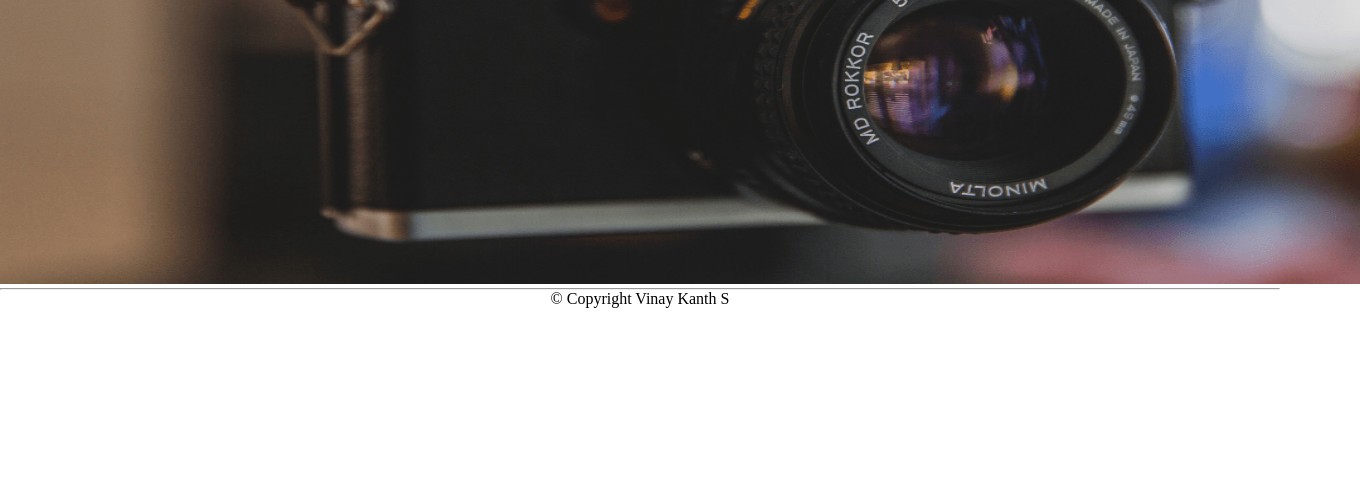
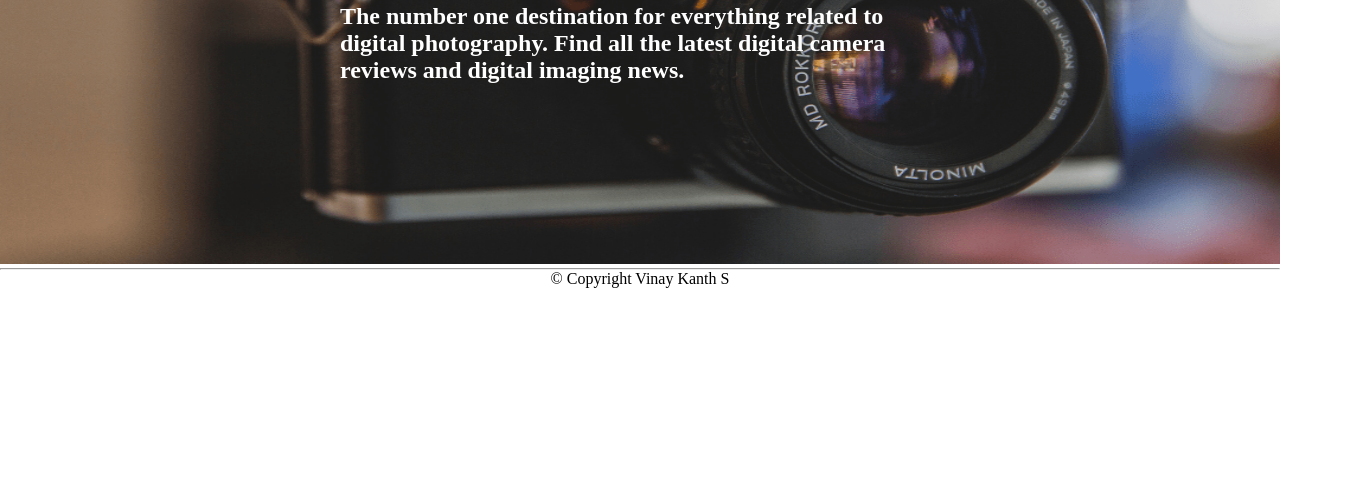
Before and after one commit to vinaykanth-edu/masai-sprint-1, a plain HTML site: page index.html in a window 1280 px wide. Shown: the part 299-800 px from the top of the page, 1360 px wide, since content can reach past the window. Drawn offline with Linux system fonts and the light colour scheme.

Commit message:
index page updated with text on bgImg

```diff
--- a/index.html
+++ b/index.html
@@ -6,16 +6,30 @@
     <body>
         <nav>
             <ul>
-                <li><a href="file:///home/vinaykanth/Desktop/My%20first%20website/index.html#">Home</a></li>
-                <li><a href="file:///home/vinaykanth/Desktop/My%20first%20website/page2.html">Tips to purchse a new camera</a></li>
-                <li><a href="file:///home/vinaykanth/Desktop/My%20first%20website/page3.html">Photography tips for beginners</a></li>
-                <li><a href="file:///home/vinaykanth/Desktop/My%20first%20website/page4.html">Help</a></li>
+                <li><a href="index.html#">Home</a></li>
+                <li><a href="page2.html">Tips to purchse a new camera</a></li>
+                <li><a href="page3.html">Photography tips for beginners</a></li>
+                <li><a href="page4.html">Help</a></li>
 
             </ul>
         </nav>
-        <div>
-            <img src="resources/camera.png" width="1360" height="520" class="cam">
-        </div>
+        <!-- <div>
+            <img src="resources/camera.png" width="100%" height="500" class="cam">
+        </div> -->
+
+        <div class="container">
+            <img src="resources/camera.png" alt="Camera" width="100%" height="500" class="cam">
+            <div class="text-block">
+
+                <h1>Welcome to my blog on Cameras</h1>
+                </br>
+                <h2>
+                The number one destination for everything related to digital photography. Find all the latest digital camera reviews and digital imaging news.
+                </h2>
+            </div>
+          </div>
+
+
         <footer>
             <div class="center-text">
               <span class="footer-icon"><i class="fab fa-facebook-f"></i></span>
--- a/style.css
+++ b/style.css
@@ -111,5 +111,22 @@ nav ul li:hover{
     }
 }
 
-}
-}
+
+
+
+/* Container holding the image and the text */
+.container {
+    position: relative;
+  }
+
+  /* Bottom right text */
+  .text-block {
+    position: absolute;
+    top: 50%;
+    left: 50%;
+    transform: translate(-50%, -50%);
+    /* background-color: black; */
+    color: white;
+    padding-left: 20px;
+    padding-right: 20px;
+  }
```
Also changed, not shown: page2.html (+4 -4 lines), page3.html (+4 -4 lines), page4.html (+5 -5 lines).
